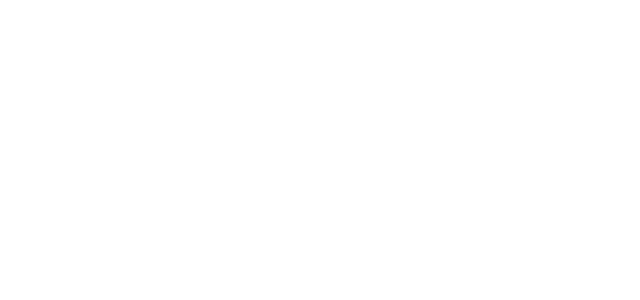
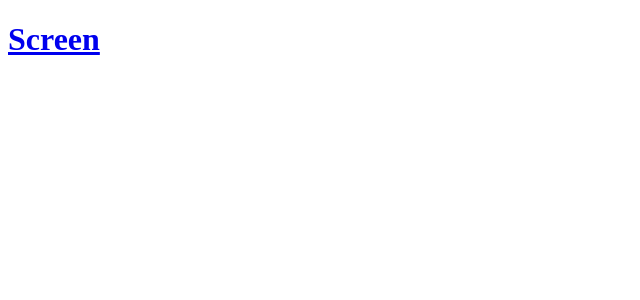
Before and after one commit to scom-01/Web, a React (Create React App) app in the folder reactstudy/: page /movie/1 in a window 1280 px wide. Before the commit this address had no page. Shown: the top 300 px of the page, without its empty margins (0-640 px from the left). Built offline with nearby package versions, Linux system fonts and the light colour scheme.

Commit message:
React Router Url Parameters ex) /movie/:id <= `:`이 무조건 들어가 있어야 Parameter로 인식 이동하는 js에서는 useParams를 import해주고 const {id} = useParam();으로 사용 <= 이 때 { }안에 url에서 사용한 id처럼 넣어주면 id값을 받아온다.

```diff
--- a/reactstudy/src/App.js
+++ b/reactstudy/src/App.js
@@ -7,7 +7,7 @@
     <Router>
       <Routes>
         <Route path="/" element={<Home />} />
-        <Route path="/movie" element={<Screen />} />
+        <Route path="/movie/:id" element={<Screen />} />
       </Routes>
     </Router>
   );
--- a/reactstudy/src/components/Movie.js
+++ b/reactstudy/src/components/Movie.js
@@ -1,13 +1,13 @@
 import PropTypes from "prop-types";
 import { Link } from "react-router-dom";
 
-function Movie({ title, coverImg, summary, genres }) {
+function Movie({ title, id, coverImg, summary, genres }) {
   return (
     <div>
       <h2>{title}</h2>
       <p>
         {coverImg !== "" ? (
-          <Link to="/movie">
+          <Link to={`/movie/${id}`}>
             <img src={coverImg} alt="profile" />
           </Link>
         ) : null}
@@ -25,6 +25,7 @@
 
 Movie.prototype = {
   title: PropTypes.string.isRequired,
+  id: PropTypes.number.isRequired,
   coverImg: PropTypes.string.isRequired,
   summary: PropTypes.string.isRequired,
   genres: PropTypes.arrayOf(PropTypes.string).isRequired,
--- a/reactstudy/src/routes/Home.js
+++ b/reactstudy/src/routes/Home.js
@@ -3,7 +3,7 @@
 
 function Home() {
   const [loading, setLoading] = useState(true);
-  const [movies, setMovies] = useState();
+  const [movies, setMovies] = useState([]);
   const getMovies = async () => {
     const json = await (
       await fetch(
@@ -26,6 +26,7 @@
           {movies.map((item) => (
             <Movie
               key={item.id}
+              id={item.id}
               title={item.title}
               coverImg={item.medium_cover_image}
               summary={item.summary}
--- a/reactstudy/src/routes/Screen.js
+++ b/reactstudy/src/routes/Screen.js
@@ -1,5 +1,8 @@
 import { Link } from "react-router-dom";
+import { useParams } from "react-router-dom";
 function Screen() {
+  const { id } = useParams();
+  console.log(id);
   return (
     <h1>
       <Link to="/">Screen</Link>{" "}
```
